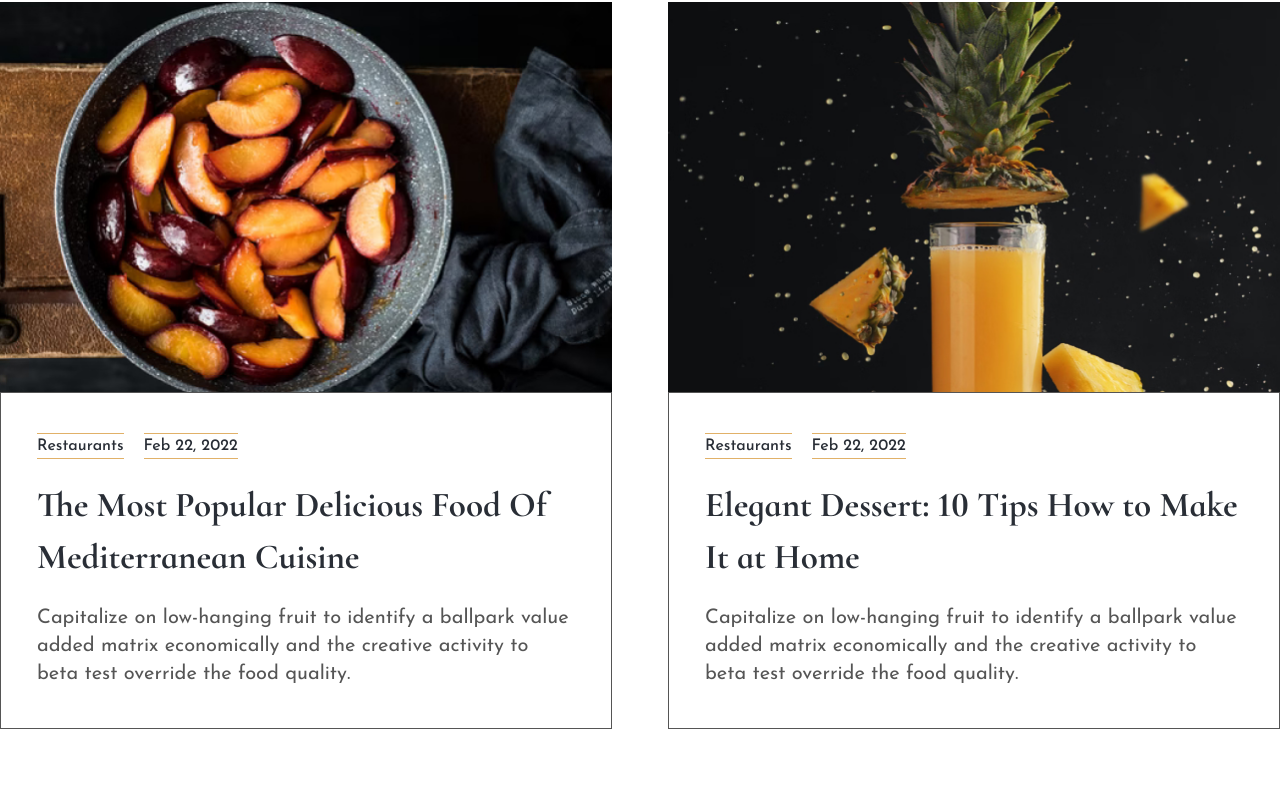
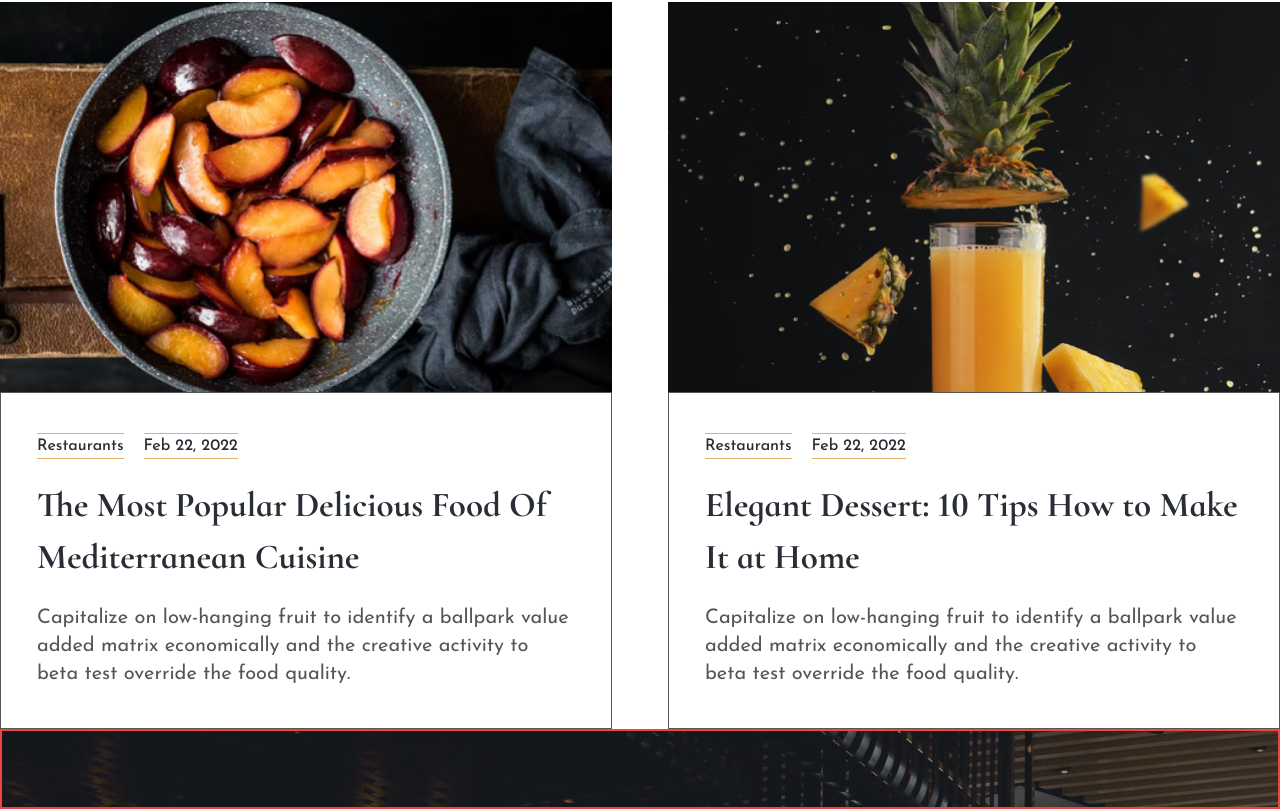
Before and after one commit to promahbubul/restaurant-student-project, a React (Vite) app: page / in a window 1280 px wide. Shown: the part 7601-8410 px from the top of the page. Before the commit the page ends 8330 px from the top, so only its background shows below. Built offline with nearby package versions, Linux system fonts and the light colour scheme.

Commit message:
Reservation section compnent create [Home page]

```diff
--- /dev/null
+++ b/src/components/Reservation/index.jsx
@@ -0,0 +1,9 @@
+// import reservationBg from "../../assets/images/reservation-form-background.jpg";
+const Reservation = () => {
+  return (
+    <div
+      className={`bg-[url('/images/reservation-form-background.jpg')] h-20 border-2 border-red-500`}
+    ></div>
+  );
+};
+export default Reservation;
--- a/src/pages/Home/index.jsx
+++ b/src/pages/Home/index.jsx
@@ -4,6 +4,7 @@ import Header from "../../components/Header";
 import Menu from "../../components/Menu";
 import OurGreatServices from "../../components/OurGreatServices";
 import PopularDishes from "../../components/PopularDishes";
+import Reservation from "../../components/Reservation";
 import SpecialOffer from "../../components/SpecialOffer";
 import Story from "../../components/Story";
 import Testimonial from "../../components/Testimonial";
@@ -20,6 +21,7 @@ const Home = () => {
       <PopularDishes />
       <OurGreatServices />
       <Blog />
+      <Reservation />
     </div>
   );
 };
--- a/tailwind.config.js
+++ b/tailwind.config.js
@@ -14,6 +14,7 @@ export default {
         josefin: ["Josefin Sans", "sans-serif"],
         cormorant: ["Cormorant Infant", "serif"],
       },
+      backgroundImage: {},
     },
   },
   plugins: [],
```
Also changed, not shown: public/images/reservation-form-background.jpg (added), src/assets/images/reservation-form-background.jpg (added).
